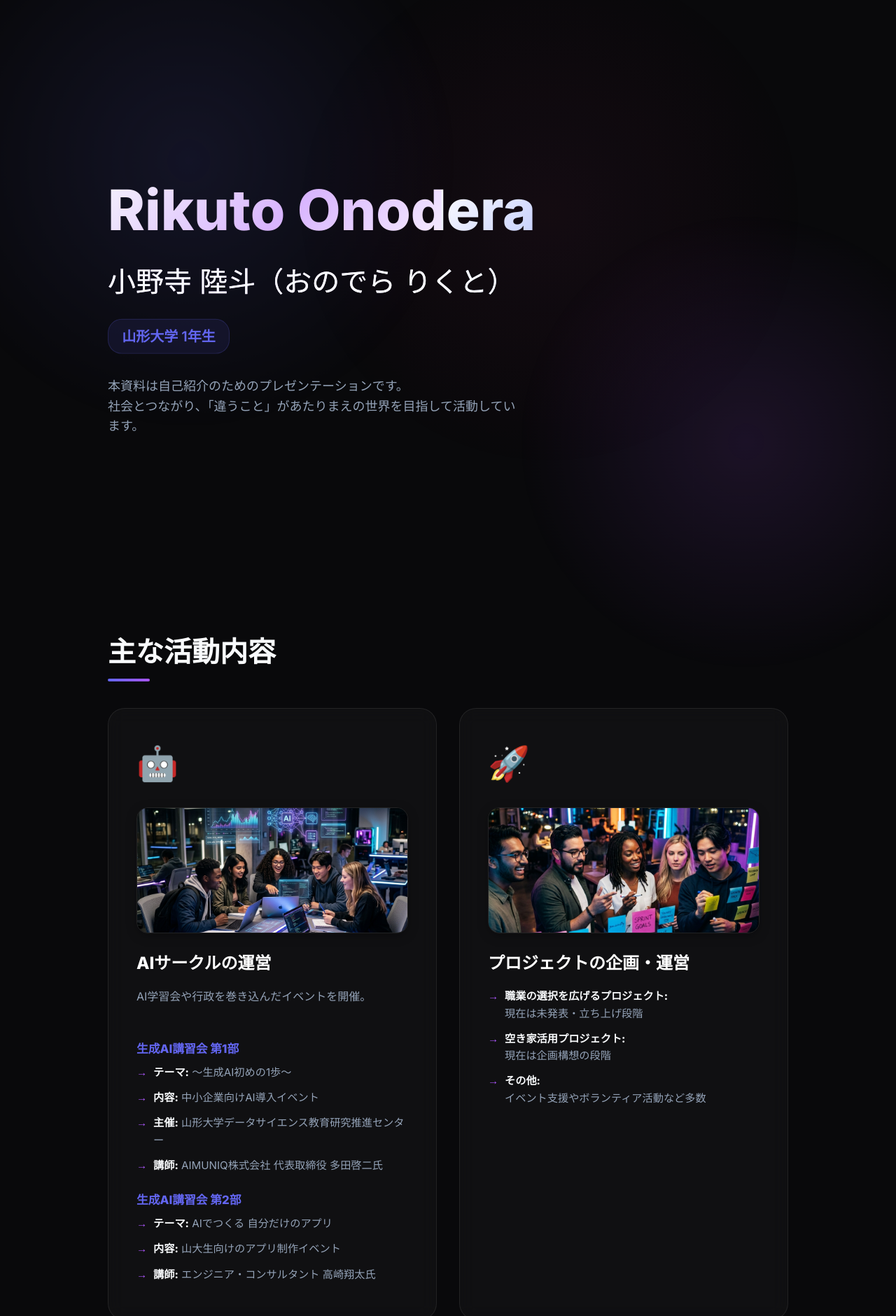
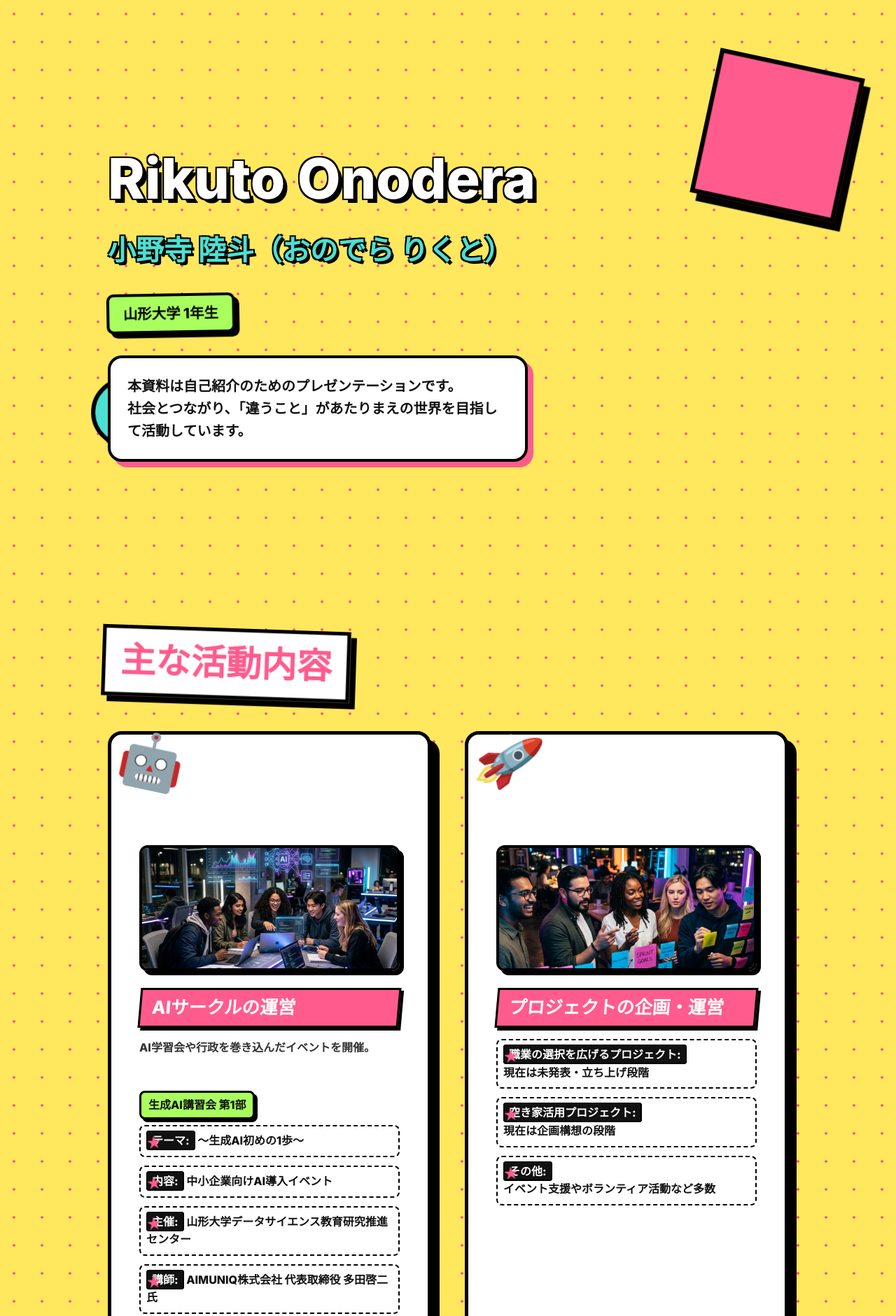
Before and after one commit to onorikuto7978-sys/portfolio, a plain HTML site: page index.html in a window 1280 px wide. Shown: the top 1881 px of the page at 70% size. Drawn offline with Linux system fonts and the light colour scheme.

Commit message:
Revamp design to pop style with crazy animations

```diff
--- a/styles.css
+++ b/styles.css
@@ -1,13 +1,11 @@
 :root {
-    --bg-dark: #09090b;
-    --text-primary: #f8fafc;
-    --text-secondary: #94a3b8;
-    --accent-1: #6366f1; /* Indigo */
-    --accent-2: #a855f7; /* Purple */
-    --accent-3: #ec4899; /* Pink */
-
-    --glass-bg: rgba(255, 255, 255, 0.03);
-    --glass-border: rgba(255, 255, 255, 0.08);
+    --bg-main: #ffe75e; /* Bright yellow */
+    --text-primary: #111111;
+    --text-secondary: #333333;
+    --accent-1: #ff5c8d; /* Hot pink */
+    --accent-2: #4ce0d2; /* Cyan */
+    --accent-3: #a8ff5e; /* Lime green */
+    --border-color: #000000;
 }
 
 * {
@@ -18,84 +16,76 @@
 
 body {
     font-family: 'Inter', 'Noto Sans JP', sans-serif;
-    background-color: var(--bg-dark);
+    background-color: var(--bg-main);
     color: var(--text-primary);
     line-height: 1.6;
     overflow-x: hidden;
     position: relative;
-    cursor: default;
+    cursor: auto; /* Removed none to ensure cursor visibility while glow is active */
+    background-image: radial-gradient(var(--accent-1) 2px, transparent 2px);
+    background-size: 40px 40px;
 }
 
-/* Custom Cursor Glow */
+/* Custom Crazy Cursor */
 .cursor-glow {
     position: fixed;
-    top: -150px;
-    left: -150px;
-    width: 300px;
-    height: 300px;
-    background: radial-gradient(circle, rgba(99,102,241,0.15) 0%, rgba(9,9,11,0) 60%);
+    top: -20px;
+    left: -20px;
+    width: 40px;
+    height: 40px;
+    background: var(--accent-2);
+    border: 3px solid var(--border-color);
     border-radius: 50%;
     transform: translate(-50%, -50%);
     pointer-events: none;
     z-index: 9999;
-    mix-blend-mode: screen;
-    transition: width 0.3s, height 0.3s;
+    box-shadow: 4px 4px 0px var(--border-color);
+    animation: cursorSpin 2s linear infinite;
+    transition: transform 0.1s;
 }
 
-/* Background Gradients with floating Animations */
+@keyframes cursorSpin {
+    0% { transform: translate(-50%, -50%) rotate(0deg) scale(1); }
+    50% { transform: translate(-50%, -50%) rotate(180deg) scale(1.5); border-radius: 10px; background: var(--accent-1);}
+    100% { transform: translate(-50%, -50%) rotate(360deg) scale(1); }
+}
+
+/* Background Gradients/Shapes */
 .bg-gradient {
     position: fixed;
-    top: -20%;
-    left: -10%;
-    width: 60vw;
-    height: 60vw;
-    border-radius: 50%;
-    background: radial-gradient(circle, rgba(99,102,241,0.12) 0%, rgba(9,9,11,0) 70%);
+    top: 10%;
+    left: 80%;
+    width: 200px;
+    height: 200px;
+    background: var(--accent-1);
+    border: 6px solid var(--border-color);
+    box-shadow: 10px 10px 0px var(--border-color);
     z-index: -1;
-    pointer-events: none;
-    animation: float1 25s ease-in-out infinite alternate;
+    animation: crazyFloat1 4s ease-in-out infinite alternate;
 }
 
 .bg-gradient-2 {
     position: fixed;
-    bottom: -20%;
-    right: -10%;
-    width: 50vw;
-    height: 50vw;
-    border-radius: 50%;
-    background: radial-gradient(circle, rgba(168,85,247,0.12) 0%, rgba(9,9,11,0) 70%);
+    bottom: 20%;
+    left: 10%;
+    width: 300px;
+    height: 100px;
+    background: var(--accent-2);
+    border: 6px solid var(--border-color);
+    border-radius: 50px;
+    box-shadow: 10px 10px 0px var(--border-color);
     z-index: -1;
-    pointer-events: none;
-    animation: float2 20s ease-in-out infinite alternate;
+    animation: crazyFloat2 3s ease-in-out infinite alternate;
 }
 
-.bg-shape {
-    position: fixed;
-    top: 40%;
-    left: 60%;
-    width: 70vw;
-    height: 70vw;
-    border-radius: 50%;
-    background: radial-gradient(circle, rgba(236,72,153,0.06) 0%, rgba(9,9,11,0) 60%);
-    transform: translate(-50%, -50%);
-    z-index: -1;
-    pointer-events: none;
-    animation: pulse 15s ease-in-out infinite alternate;
+@keyframes crazyFloat1 {
+    0% { transform: translate(0, 0) rotate(0deg) scale(1); }
+    100% { transform: translate(-50px, 50px) rotate(45deg) scale(1.2); }
 }
 
-@keyframes float1 {
-    0% { transform: translate(0, 0) scale(1); }
-    100% { transform: translate(8vw, 5vh) scale(1.1); }
-}
-
-@keyframes float2 {
-    0% { transform: translate(0, 0) scale(1); }
-    100% { transform: translate(-8vw, -5vh) scale(1.15); }
-}
-
-@keyframes pulse {
-    0% { transform: translate(-50%, -50%) scale(1); opacity: 0.8;}
-    100% { transform: translate(-45%, -55%) scale(1.1); opacity: 1;}
+@keyframes crazyFloat2 {
+    0% { transform: translate(0, 0) rotate(0deg) skew(0deg); }
+    100% { transform: translate(30px, -30px) rotate(-15deg) skew(10deg); }
 }
 
 /* Container */
@@ -119,51 +109,47 @@ body {
 
 .hero-title {
     font-size: clamp(3rem, 8vw, 5rem);
-    font-weight: 800;
+    font-weight: 900;
     line-height: 1.1;
     margin-bottom: 0.5rem;
-    /* Animated Gradient Text Effect */
-    background: linear-gradient(135deg, #ffffff 0%, #a5b4fc 25%, #f8fafc 50%, #d8b4fe 75%, #ffffff 100%);
-    background-size: 200% auto;
     color: #fff;
-    -webkit-background-clip: text;
-    -webkit-text-fill-color: transparent;
-    animation: shine 4s linear infinite;
-}
-
-@keyframes shine {
-    to { background-position: 200% center; }
+    text-shadow: 6px 6px 0px var(--border-color), -2px -2px 0 var(--border-color), 2px -2px 0 var(--border-color), -2px 2px 0 var(--border-color), 2px 2px 0 var(--border-color);
+    animation: bouncyText 2s ease infinite alternate;
 }
 
 .hero-subtitle {
     font-size: clamp(1.5rem, 4vw, 2.5rem);
-    font-weight: 500;
-    -webkit-text-fill-color: var(--text-primary);
+    font-weight: 800;
+    color: var(--accent-2);
+    text-shadow: 4px 4px 0px var(--border-color), -2px -2px 0 var(--border-color), 2px -2px 0 var(--border-color), -2px 2px 0 var(--border-color), 2px 2px 0 var(--border-color);
 }
 
 .hero-affiliation {
     font-size: 1.25rem;
-    color: var(--accent-1);
-    font-weight: 600;
+    color: #000;
+    font-weight: 800;
     margin-top: 1rem;
     padding: 0.5rem 1.2rem;
-    background: rgba(99, 102, 241, 0.1);
-    border-radius: 20px;
-    border: 1px solid rgba(99, 102, 241, 0.2);
-    /* Float animation on label */
-    animation: gentlyFloat 3s ease-in-out infinite alternate;
-}
-
-@keyframes gentlyFloat {
-    0% { transform: translateY(0); }
-    100% { transform: translateY(-5px); }
+    background: var(--accent-3);
+    border: 4px solid var(--border-color);
+    box-shadow: 6px 6px 0px var(--border-color);
+    border-radius: 10px;
+    display: inline-block;
+    animation: wiggle 1.5s infinite;
 }
 
 .hero-description {
     margin-top: 2rem;
-    font-size: 1.125rem;
-    color: var(--text-secondary);
+    font-size: 1.25rem;
+    font-weight: 700;
+    color: var(--text-primary);
     max-width: 600px;
+    background: #fff;
+    padding: 1.5rem;
+    border: 4px solid var(--border-color);
+    border-radius: 20px;
+    box-shadow: 8px 8px 0px var(--accent-1);
+    transform-origin: left bottom;
 }
 
 /* Sections */
@@ -172,90 +158,89 @@ body {
 }
 
 .section-title {
-    font-size: 2.5rem;
-    font-weight: 700;
+    font-size: 3rem;
+    font-weight: 900;
     margin-bottom: 3rem;
+    color: var(--accent-1);
+    background: #fff;
+    padding: 5px 20px;
+    border: 5px solid var(--border-color);
+    box-shadow: 8px 8px 0px var(--border-color);
     position: relative;
     display: inline-block;
+    transform: rotate(-2deg);
+    animation: bouncyTitle 3s ease infinite alternate-reverse;
 }
 
-.section-title::after {
-    content: '';
-    position: absolute;
-    bottom: -10px;
-    left: 0;
-    width: 60px;
-    height: 4px;
-    background: linear-gradient(90deg, var(--accent-1), var(--accent-2));
-    border-radius: 2px;
+@keyframes bouncyTitle {
+    0% { transform: rotate(-2deg) scale(1); }
+    100% { transform: rotate(2deg) scale(1.05); }
 }
 
-/* Cards (Glassmorphism) */
+/* Cards (Neo-Brutalism / Pop Art) */
 .card-grid {
     display: grid;
     grid-template-columns: repeat(auto-fit, minmax(320px, 1fr));
-    gap: 2rem;
+    gap: 3rem;
 }
 
 .card {
-    background: var(--glass-bg);
-    backdrop-filter: blur(12px);
-    -webkit-backdrop-filter: blur(12px);
-    border: 1px solid var(--glass-border);
-    border-radius: 24px;
+    background: #fff;
+    border: 5px solid var(--border-color);
+    border-radius: 20px;
     padding: 2.5rem;
-    transition: transform 0.4s cubic-bezier(0.175, 0.885, 0.32, 1.275), box-shadow 0.4s ease, border 0.4s ease, background 0.4s ease;
+    box-shadow: 12px 12px 0px var(--border-color);
+    transition: transform 0.4s cubic-bezier(0.175, 0.885, 0.32, 1.275), box-shadow 0.4s ease;
     display: flex;
     flex-direction: column;
+    position: relative;
+    z-index: 1;
 }
 
 .card:hover {
-    transform: translateY(-10px) scale(1.02);
-    box-shadow: 0 20px 40px rgba(0, 0, 0, 0.4), 0 0 30px rgba(99, 102, 241, 0.3); /* Enhanced Glow */
-    border: 1px solid rgba(255, 255, 255, 0.2);
-    background: rgba(255, 255, 255, 0.08); /* Brighter glass on hover */
-}
-
-/* Pulse animation for Icons */
-.card:hover .card-icon {
-    animation: iconPop 0.3s ease forwards;
-}
-
-@keyframes iconPop {
-    0% { transform: scale(1); }
-    50% { transform: scale(1.2); }
-    100% { transform: scale(1.1); }
+    transform: translateY(-20px) scale(1.05) rotate(3deg);
+    box-shadow: 25px 25px 0px var(--accent-2);
+    z-index: 10;
 }
 
 .card-icon {
-    font-size: 3rem;
-    margin-bottom: 1.5rem;
+    font-size: 4rem;
+    margin-bottom: 1rem;
     display: inline-block;
-    transition: transform 0.3s ease;
+    animation: floatIcon 2s ease-in-out infinite;
+    transform-origin: center;
 }
 
 .card-image {
     width: 100%;
     height: 180px;
     object-fit: cover;
-    border-radius: 16px;
+    border-radius: 12px;
+    border: 4px solid var(--border-color);
     margin-bottom: 1.5rem;
-    box-shadow: 0 4px 15px rgba(0, 0, 0, 0.3);
-    border: 1px solid var(--glass-border);
-    transition: transform 0.3s ease;
+    box-shadow: 6px 6px 0px var(--border-color);
+    transition: transform 0.4s cubic-bezier(0.175, 0.885, 0.32, 1.275);
 }
 
 .card:hover .card-image {
-    transform: scale(1.02);
+    transform: scale(1.08) rotate(-3deg);
 }
 
 .card-title {
-    font-size: 1.5rem;
+    font-size: 1.6rem;
+    font-weight: 900;
     margin-bottom: 1rem;
     color: #fff;
+    background: var(--accent-1);
+    display: inline-block;
+    padding: 5px 15px;
+    border: 3px solid var(--border-color);
+    transform: skew(-5deg);
+    box-shadow: 4px 4px 0px var(--border-color);
 }
 
 .card-text {
+    font-weight: 700;
     color: var(--text-secondary);
     margin-bottom: 1.5rem;
 }
@@ -263,62 +248,77 @@ body {
 .card-details h4 {
     margin-top: 1.5rem;
     margin-bottom: 0.5rem;
-    color: var(--accent-1);
-    font-size: 1.05rem;
+    color: var(--text-primary);
+    background: var(--accent-3);
+    padding: 5px 10px;
+    border: 3px solid var(--border-color);
+    border-radius: 8px;
+    display: inline-block;
+    box-shadow: 4px 4px 0px var(--border-color);
 }
 
 .card-details ul {
     list-style: none;
     padding-left: 0;
+    font-weight: 700;
 }
 
 .card-details li {
     position: relative;
-    padding-left: 1.5rem;
+    padding-left: 2rem;
     margin-bottom: 0.75rem;
-    color: var(--text-secondary);
-    font-size: 0.95rem;
+    color: var(--text-primary);
+    background: rgba(255, 255, 255, 0.8);
+    border: 2px dashed var(--border-color);
+    padding: 8px;
+    border-radius: 8px;
 }
 
 .card-details li::before {
-    content: '→';
+    content: '★';
     position: absolute;
-    left: 0;
-    color: var(--accent-2);
-    font-weight: bold;
+    left: 8px;
+    color: var(--accent-1);
+    font-size: 1.2rem;
+    animation: spinStar 3s linear infinite;
 }
 
 .card-details strong {
-    color: var(--text-primary);
+    color: #fff;
+    background: var(--text-primary);
+    padding: 2px 6px;
+    border-radius: 4px;
+    border: 2px solid var(--border-color);
 }
 
 /* Tags */
 .tags {
     display: inline-block;
-    padding: 0.3rem 0.8rem;
+    padding: 0.4rem 1rem;
     margin-top: 0.8rem;
     margin-right: 0.5rem;
-    font-size: 0.8rem;
-    background: rgba(168, 85, 247, 0.15);
-    color: #d8b4fe;
-    border-radius: 12px;
-    border: 1px solid rgba(168, 85, 247, 0.3);
-    font-weight: 500;
-    transition: all 0.3s ease;
+    font-size: 0.9rem;
+    font-weight: 800;
+    background: var(--accent-3);
+    color: #000;
+    border: 3px solid var(--border-color);
+    border-radius: 20px;
+    box-shadow: 4px 4px 0px var(--border-color);
+    transition: all 0.3s cubic-bezier(0.175, 0.885, 0.32, 1.275);
 }
 
 .tags:hover {
-    background: rgba(168, 85, 247, 0.3);
-    color: #fff;
-    transform: translateY(-2px);
-    box-shadow: 0 5px 15px rgba(168, 85, 247, 0.3);
+    background: var(--accent-2);
+    color: #000;
+    transform: translateY(-5px) scale(1.1) rotate(5deg);
+    box-shadow: 8px 8px 0px var(--border-color);
 }
 
 /* Vision Section */
 .vision-container {
     display: flex;
     flex-direction: column;
-    gap: 2rem;
+    gap: 3rem;
 }
 
 @media (min-width: 768px) {
@@ -329,76 +329,111 @@ body {
 
 .vision-box {
     flex: 1;
-    background: linear-gradient(145deg, rgba(255,255,255,0.05) 0%, rgba(255,255,255,0.01) 100%);
-    border: 1px solid var(--glass-border);
-    border-radius: 24px;
+    background: #fff;
+    border: 5px solid var(--border-color);
+    border-radius: 20px;
     padding: 2.5rem;
-    transition: transform 0.4s ease, box-shadow 0.4s ease, border-color 0.4s ease;
+    box-shadow: 12px 12px 0px var(--accent-2);
+    transition: transform 0.4s cubic-bezier(0.175, 0.885, 0.32, 1.275);
 }
 
 .vision-box:hover {
-    transform: translateY(-10px);
-    border-color: rgba(236,72,153, 0.3);
-    box-shadow: 0 15px 35px rgba(0,0,0,0.4), 0 0 20px rgba(236,72,153, 0.15);
+    transform: translateY(-15px) scale(1.05) rotate(-2deg);
+    box-shadow: 20px 20px 0px var(--accent-1);
 }
 
 .vision-box h3 {
-    font-size: 1.4rem;
+    font-size: 1.8rem;
+    font-weight: 800;
     margin-bottom: 1.5rem;
-    color: var(--accent-3);
+    color: #fff;
+    background: var(--accent-1);
+    padding: 5px 15px;
+    border: 4px solid var(--border-color);
+    box-shadow: 4px 4px 0px var(--border-color);
+    display: inline-block;
+    transform: rotate(2deg);
 }
 
 .vision-list {
     list-style: none;
+    font-weight: 700;
 }
 
 .vision-list li {
     margin-bottom: 1.2rem;
     position: relative;
-    padding-left: 2rem;
-    color: var(--text-secondary);
+    padding-left: 2.5rem;
+    color: var(--text-primary);
+    background: #fff;
+    border: 3px dotted var(--accent-2);
+    padding: 10px 10px 10px 2.5rem;
+    border-radius: 10px;
 }
 
 .vision-list li::before {
-    content: '';
+    content: '⚡';
     position: absolute;
-    left: 0;
-    top: 8px;
-    width: 8px;
-    height: 8px;
-    background: var(--accent-3);
-    border-radius: 50%;
-    box-shadow: 0 0 10px var(--accent-3);
-    transition: transform 0.3s ease, box-shadow 0.3s ease;
-}
-
-.vision-box:hover .vision-list li::before {
-    transform: scale(1.5);
-    box-shadow: 0 0 15px var(--accent-3), 0 0 5px #fff;
+    left: 10px;
+    top: 50%;
+    transform: translateY(-50%);
+    font-size: 1.2rem;
+    animation: flash 1s steps(2, start) infinite;
 }
 
 /* Footer */
 .footer {
     text-align: center;
     padding: 3rem 0;
-    color: var(--text-secondary);
-    font-size: 0.9rem;
-    border-top: 1px solid var(--glass-border);
+    color: var(--text-primary);
+    font-weight: 900;
+    font-size: 1.2rem;
+    background: var(--accent-3);
+    border-top: 5px solid var(--border-color);
     margin-top: 50px;
 }
 
-/* Scroll Fade Animations */
+/* Crazy Scroll Fade Animations */
 .fade-in {
     opacity: 0;
-    transform: translateY(40px);
-    transition: opacity 0.9s cubic-bezier(0.165, 0.84, 0.44, 1), transform 0.9s cubic-bezier(0.165, 0.84, 0.44, 1);
+    transform: translateY(100px) scale(0.5) rotate(-10deg);
+    transition: opacity 0.8s ease, transform 0.8s cubic-bezier(0.68, -0.55, 0.265, 1.55);
 }
 
 .fade-in.visible {
     opacity: 1;
-    transform: translateY(0);
+    transform: translateY(0) scale(1) rotate(0deg);
 }
 
 .delay-1 {
-    transition-delay: 0.2s;
+    transition-delay: 0.1s;
 }
+
+@keyframes bouncyText {
+    0% { transform: translateY(0); }
+    100% { transform: translateY(-10px); }
+}
+
+@keyframes wiggle {
+    0% { transform: rotate(0deg) scale(1); }
+    25% { transform: rotate(-5deg) scale(1.1); }
+    50% { transform: rotate(0deg) scale(1); }
+    75% { transform: rotate(5deg) scale(1.1); }
+    100% { transform: rotate(0deg) scale(1); }
+}
+
+@keyframes floatIcon {
+    0% { transform: translateY(0) rotate(0deg); }
+    50% { transform: translateY(-30px) rotate(20deg) scale(1.3); }
+    100% { transform: translateY(0) rotate(0deg); }
+}
+
+@keyframes spinStar {
+    0% { transform: rotate(0deg); }
+    100% { transform: rotate(360deg); }
+}
+
+@keyframes flash {
+    0% { opacity: 1; transform: translateY(-50%) scale(1);}
+    50% { opacity: 0; transform: translateY(-50%) scale(1.5);}
+}
```
Also changed, not shown: script.js (+5 -5 lines).
